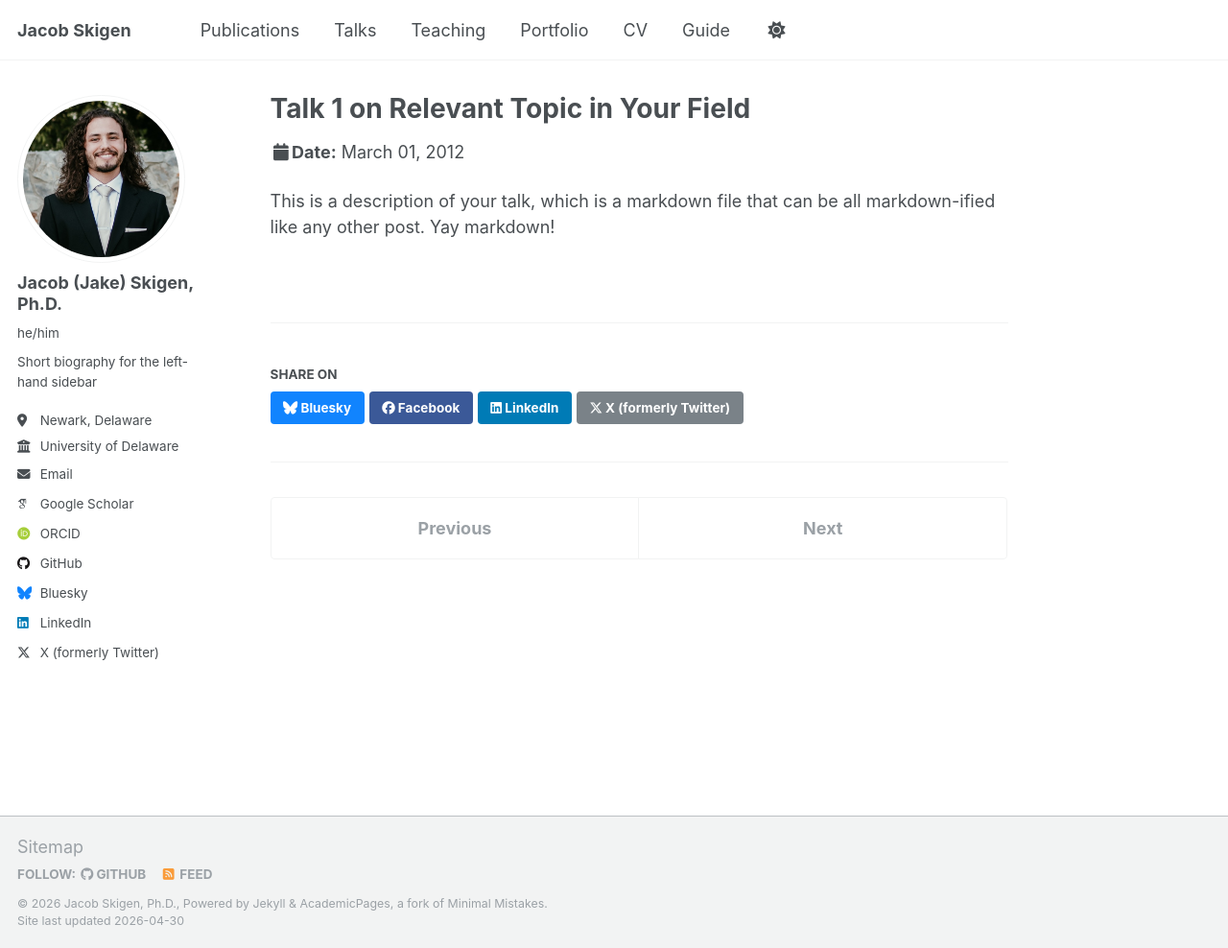
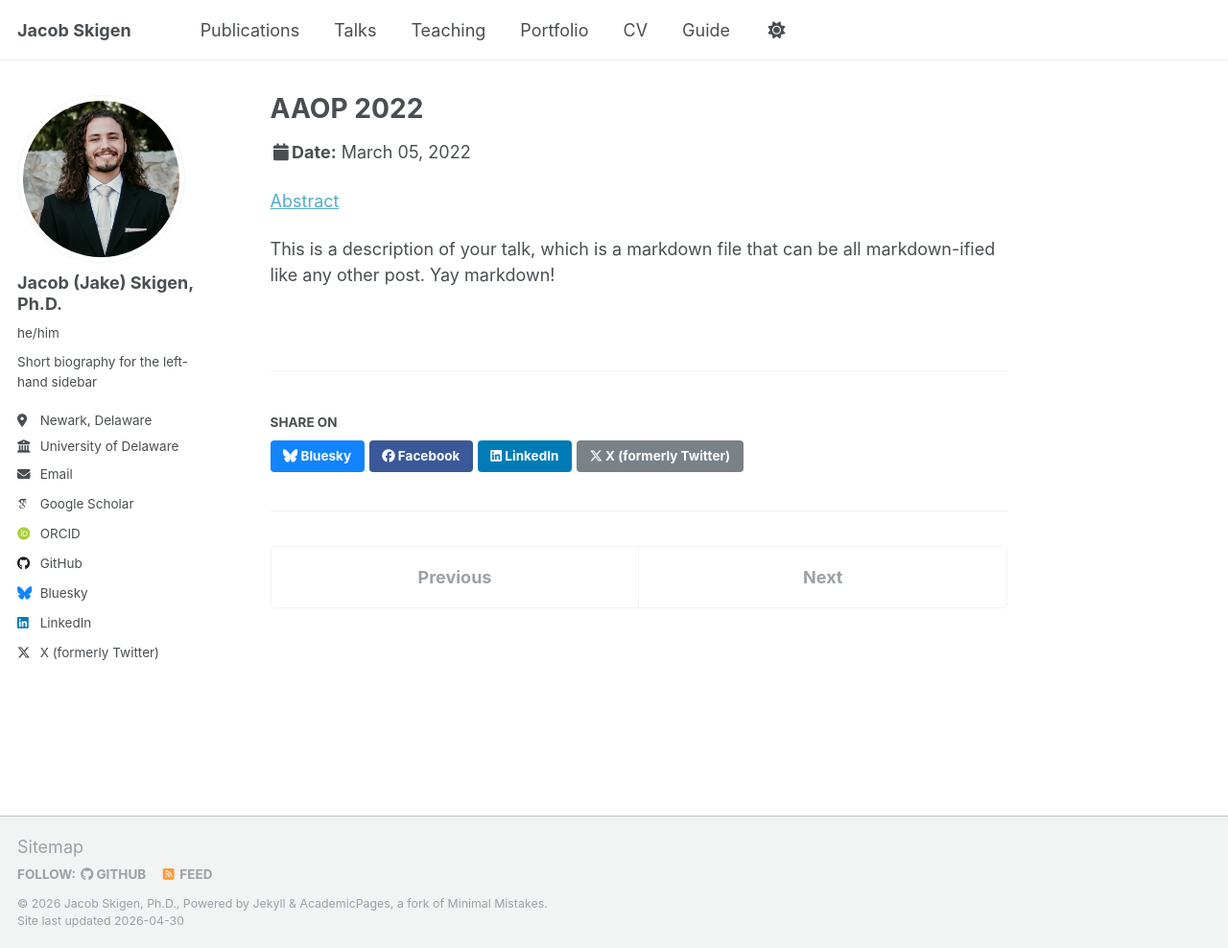
Before and after one commit to JacobSkigen/JacobSkigen.github.io, a Jekyll site: the page built from _talks/2022_AAOP.md, in a window 1280 px wide and 988 px high. Shown: the whole window at 96% size. Built offline with Jekyll 4.4.1, drawn with Linux system fonts in a browser that asks for light colours; some web fonts are replaced; a script that is not in the unit is left out.

Commit message:
Update 2022_AAOP.md

```diff
--- a/_talks/2022_AAOP.md
+++ b/_talks/2022_AAOP.md
@@ -1,12 +1,13 @@
 ---
-title: "Talk 1 on Relevant Topic in Your Field"
+title: "AAOP 2022"
 collection: talks
 type: "Talk"
-permalink: /talks/2012-03-01-talk-1
-venue: "UC San Francisco, Department of Testing"
-paperurl: 'http://JacobSkigen.github.io/files/AAOP_2022_abstract.pdf'
-date: 2012-03-01
-location: "San Francisco, CA, USA"
+permalink: /talks/2022_AAOP_abstract
+venue: "Virtual"
+date: 2022-03-05
+location: "Atlanta, GA, USA"
 ---
 
+[Abstract](http://JacobSkigen.github.io/files/AAOP_2022_abstract.pdf)
+
 This is a description of your talk, which is a markdown file that can be all markdown-ified like any other post. Yay markdown!
```
